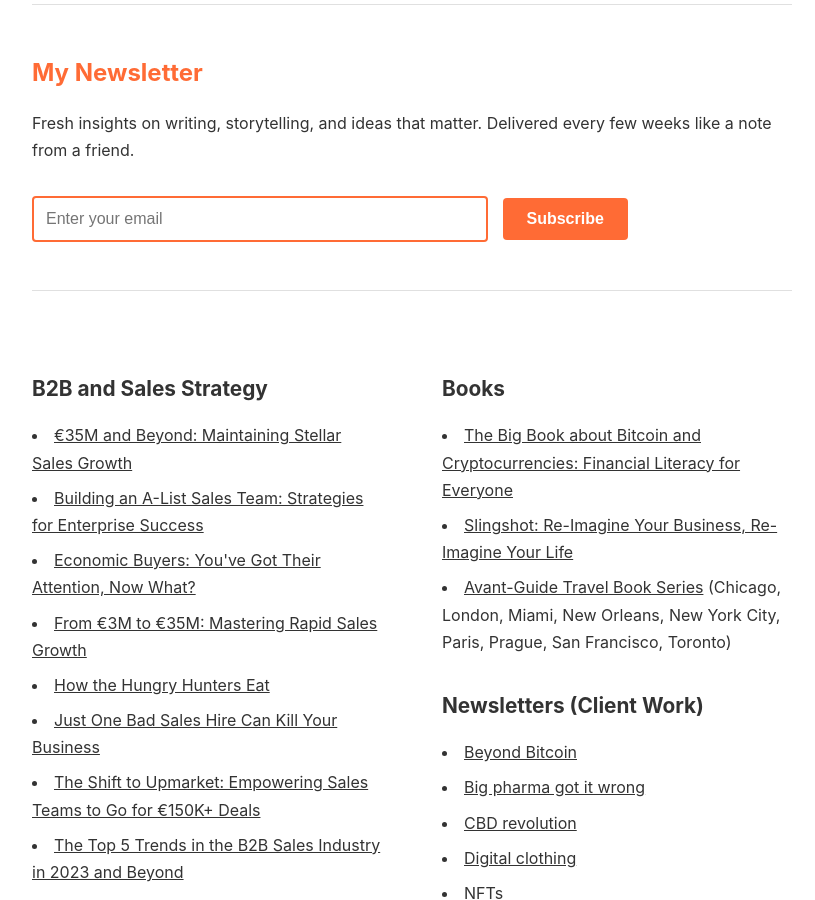
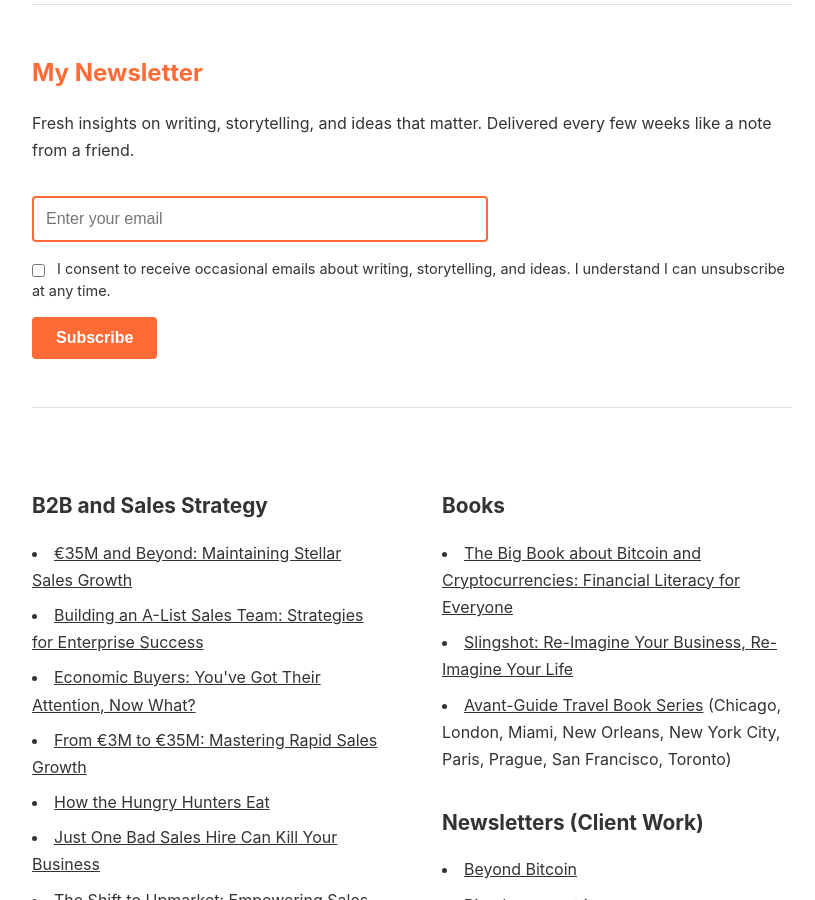
Before and after one commit to westleyovercash/westleyovercash.github.io, a Jekyll site: the page built from index.md, in a window 1280 px wide and 900 px high, scrolled down 633 px. Shown: the whole window, without its empty margins (228-1043 px from the left). Built offline with Jekyll 4.4.1, drawn with Linux system fonts in a browser that asks for light colours.

Commit message:
Update index.md

```diff
--- a/index.md
+++ b/index.md
@@ -25,7 +25,13 @@ I work with authors, startups, and bold brands across topics like innovation, sa
 Fresh insights on writing, storytelling, and ideas that matter. Delivered every few weeks like a note from a friend.
 
 <form action="https://buttondown.email/api/emails/embed-subscribe/YOURUSERNAME" method="post" target="popupwindow" style="margin: 2rem 0;">
-  <input type="email" name="email" placeholder="Enter your email">
+  <input type="email" name="email" placeholder="Enter your email" required style="display: block; margin-bottom: 1rem;">
+
+  <label style="display: block; margin-bottom: 1rem; font-size: 0.9rem; line-height: 1.5;">
+    <input type="checkbox" name="gdpr" required style="width: auto; margin-right: 8px; vertical-align: middle;">
+    I consent to receive occasional emails about writing, storytelling, and ideas. I understand I can unsubscribe at any time.
+  </label>
+
   <input type="submit" value="Subscribe">
 </form>
 
```
